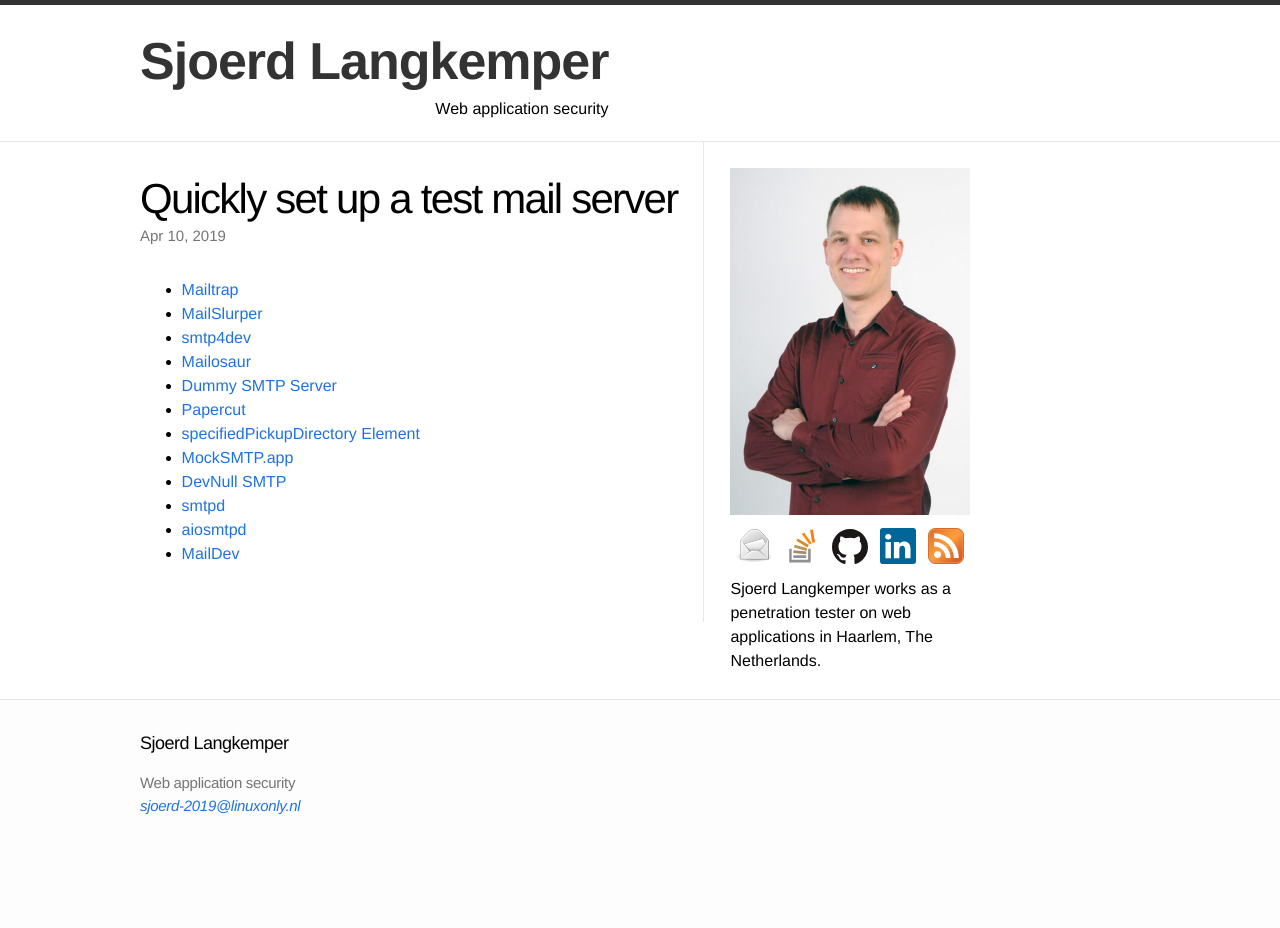
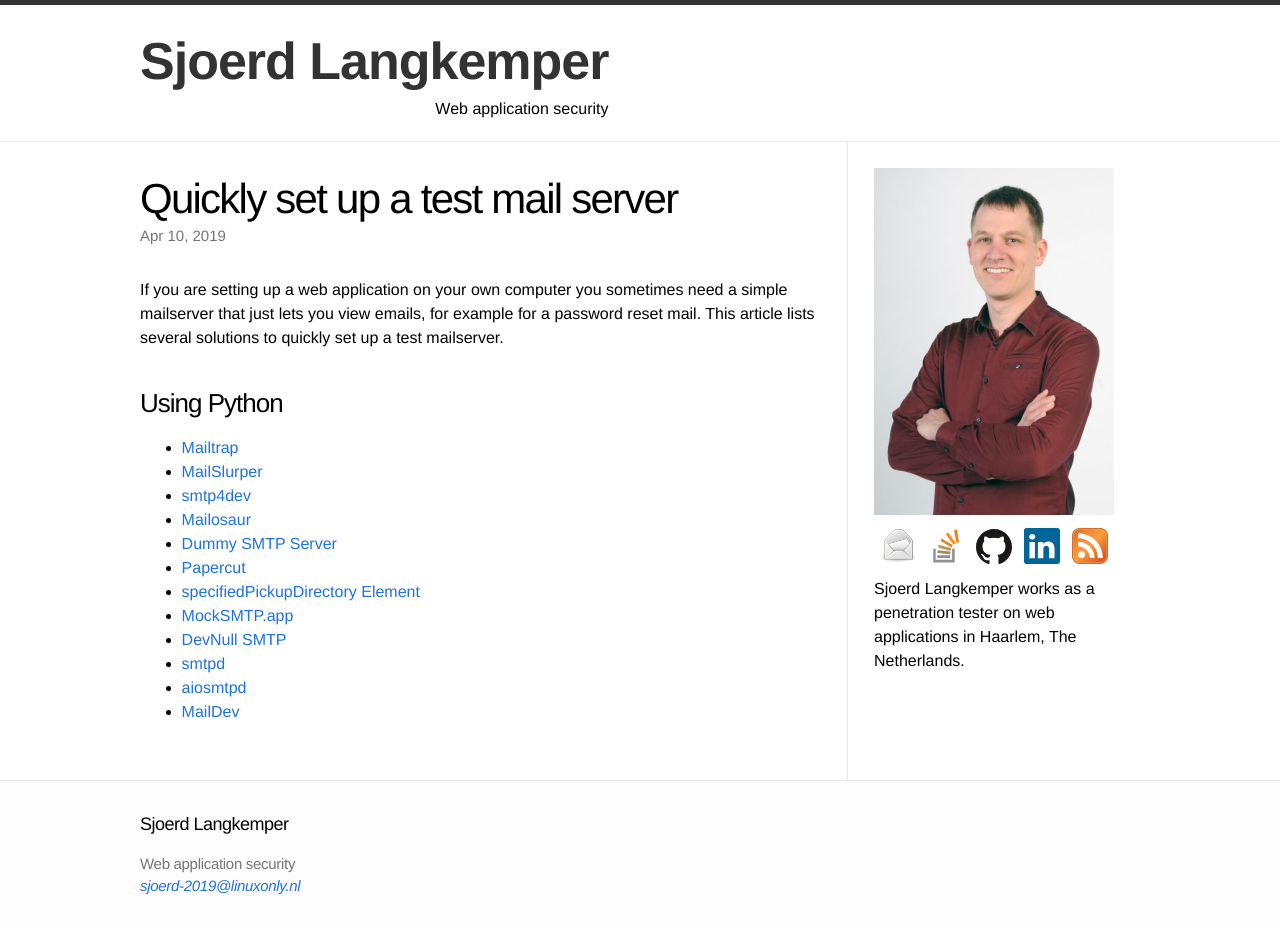
Before and after one commit to Sjord/Sjord.github.io, a Jekyll site: the page built from _posts/2019-01-07-quickly-set-up-a-test-mail-server.md, in a window 1280 px wide. Built offline with Jekyll 4.4.1, drawn with Linux system fonts in a browser that asks for light colours; before the commit the page ends 900 px from its top, so only the background shows below that.

Commit message:
Write intro

```diff
--- a/_posts/2019-01-07-quickly-set-up-a-test-mail-server.md
+++ b/_posts/2019-01-07-quickly-set-up-a-test-mail-server.md
@@ -5,8 +5,13 @@
 date: 2019-04-10
 ---
 
+If you are setting up a web application on your own computer you sometimes need a simple mailserver that just lets you view emails, for example for a password reset mail. This article lists several solutions to quickly set up a test mailserver.
 
 <!-- photo source: https://pixabay.com/en/scouting-tools-nature-camping-1146330/ -->
+
+### Using Python
+
+
 
 
 
```
